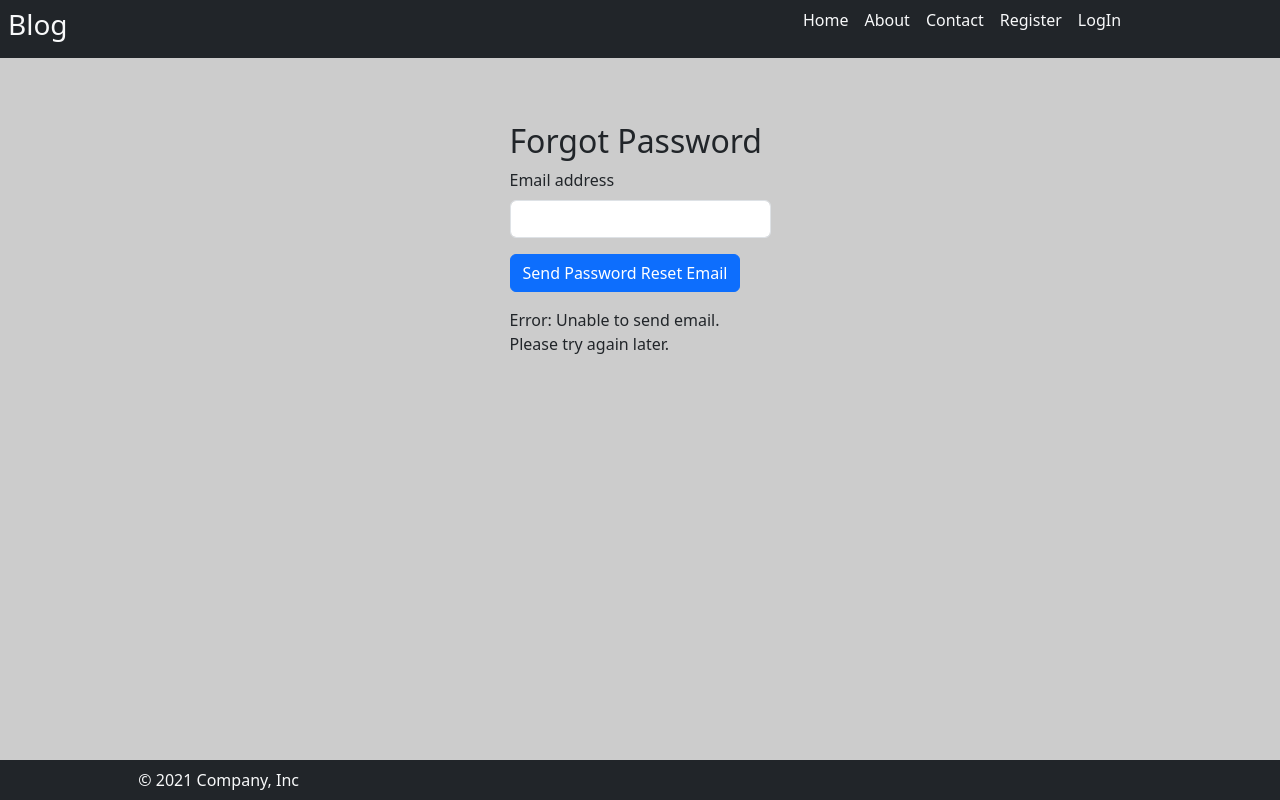
After one commit to Niranjan683/django_blog_project, a Django app: page /forgot_password in a window 1280 px wide. The commit adds this page. Run offline with Django 5.2, Linux system fonts and the light colour scheme.

Commit message:
middleware and forgot password forms

```diff
--- /dev/null
+++ b/myapp/blog/templates/forgot_password.html
@@ -0,0 +1,20 @@
+{% extends 'base.html' %}
+{% block content %}
+    <div class="container mt-5">
+        <div class="row d-flex justify-content-center">
+            <div class="col-3 mt-3">
+                <h2>Forgot Password</h2>
+                <form method="post">
+                    <div class="mb-3">
+                        <label for="email" class="form-label">Email address</label>
+                        <input type="email" class="form-control" id="email" name="email" required>
+                    </div>
+                    <button type="submit" class="btn btn-primary">Send Password Reset Email</button>
+                </form>
+                <div class="mt-3">
+                    <p>Error: Unable to send email. Please try again later.</p>
+                </div>
+            </div>
+        </div>
+    </div>
+{% endblock %}
--- a/myapp/blog/templates/login.html
+++ b/myapp/blog/templates/login.html
@@ -28,7 +28,7 @@
                         </div>
 
                         <div class="my-3 d-flex justify-content-between">
-                            <a href="/password_reset">Forgot Password</a>
+                            <a href="{% url 'blog:forgot_password' %}">Forgot Password</a>
                             <button type="submit" class="btn btn-primary">Login</button>
                         </div>
                     </form>
--- a/myapp/blog/urls.py
+++ b/myapp/blog/urls.py
@@ -14,5 +14,6 @@ urlpatterns=[
     path('login',views.login, name = 'login'),
     path('dashboard',views.dashboard,name='dashboard'),
     path('logout',views.logout,name='logout'),
+    path('forgot_password',views.forgot_password,name='forgot_password'),
 
 ]
--- a/myapp/blog/views.py
+++ b/myapp/blog/views.py
@@ -122,3 +122,6 @@ def dashboard(request):
 def logout(request):
     auth_logout(request)
     return redirect('/index')
+
+def forgot_password(request):
+    return render(request,'forgot_password.html')
--- a/myapp/myapp/middleware.py
+++ b/myapp/myapp/middleware.py
@@ -12,7 +12,20 @@ class RedirectAuthenticatedUserMiddleware:
             paths_to_redirect = [reverse('blog:login'),reverse('blog:register')]
 
             if request.path in paths_to_redirect:
-                return redirect(reverse('blog:indexi')) # redirecting to INDEX page
+                return redirect(reverse('blog:index')) # redirecting to INDEX page
 
         response = self.get_response(request)
         return response
+
+class RestrictUnauthenticatedUserMiddleware:
+    def __init__(self,get_response):
+        self.get_response = get_response
+
+    def __call__(self, request):
+        restricted_paths = [reverse('blog:dashboard')]
+
+        if not request.user.is_authenticated and request.path in restricted_paths:
+            return redirect(reverse('blog:login'))
+
+        response = self.get_response(request)
+        return response
--- a/myapp/myapp/settings.py
+++ b/myapp/myapp/settings.py
@@ -52,6 +52,7 @@ MIDDLEWARE = [
     'django.contrib.messages.middleware.MessageMiddleware',
     'django.middleware.clickjacking.XFrameOptionsMiddleware',
     'myapp.middleware.RedirectAuthenticatedUserMiddleware',
+    'myapp.middleware.RestrictUnauthenticatedUserMiddleware',
 ]
 
 ROOT_URLCONF = 'myapp.urls'
@@ -83,7 +84,7 @@ DATABASES = {
         'ENGINE': 'django.db.backends.mysql',
         'NAME': 'blog',
         'USER':'root',
-        'PASSWORD':'Niranjan683!@#',
+        'PASSWORD':'niranjan683',
         'HOST':'localhost',
         'PORT':'3306'
     }
```
Also changed, not shown: myapp/blog/forms.py (+10 -0 lines).
